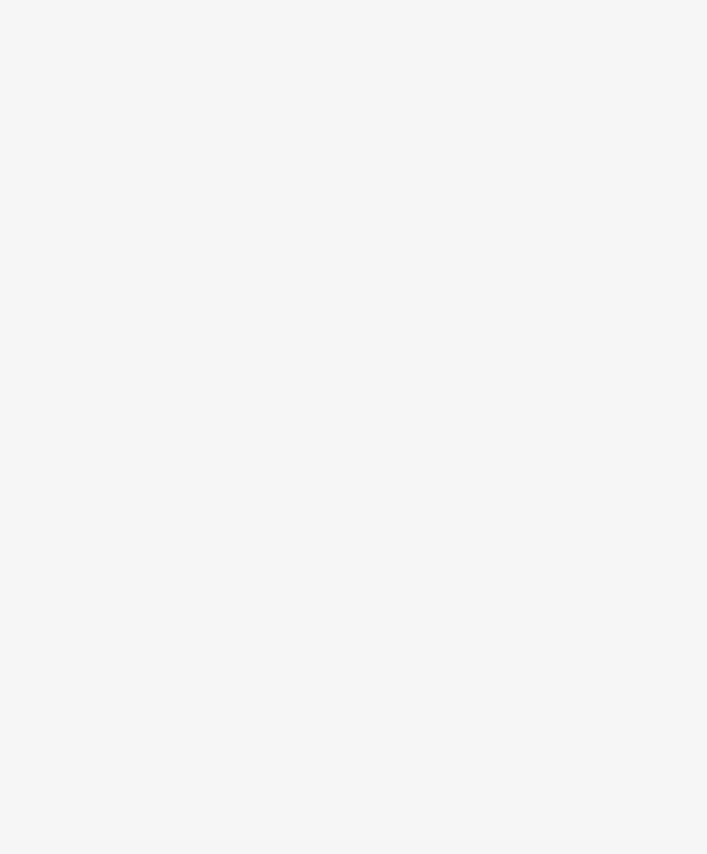
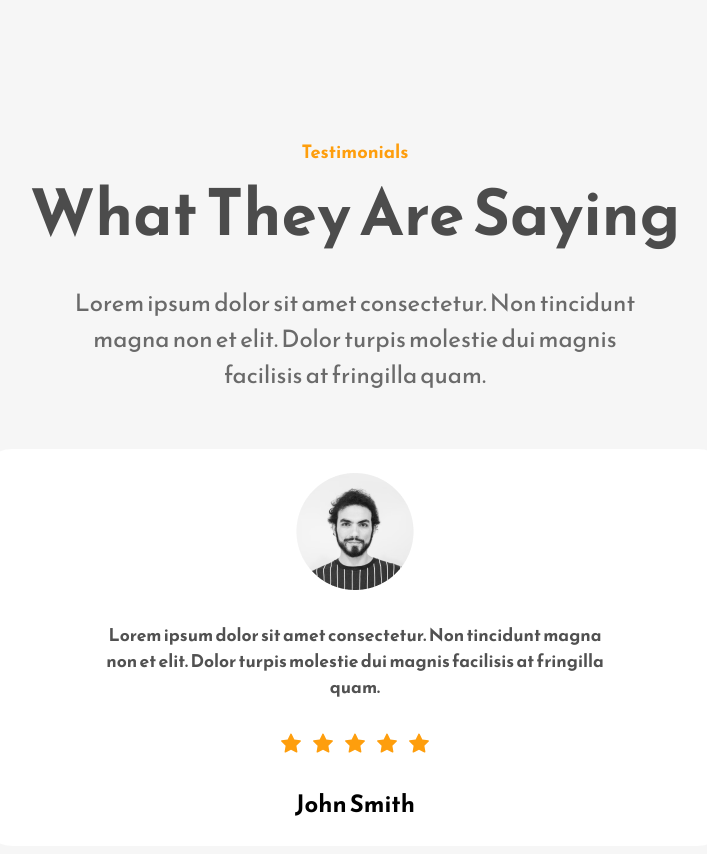
Before and after one commit to chathuradissanayake/Foodie-LandingPage-React, a React (Create React App) app: page / in a window 1280 px wide. Shown: the part 3100-3954 px from the top of the page, without its empty margins (285-992 px from the left). Before the commit the page ends 2998 px from the top, so only its background shows below. Built offline with nearby package versions, Linux system fonts and the light colour scheme.

Commit message:
Testimonials section

```diff
--- a/src/App.js
+++ b/src/App.js
@@ -1,6 +1,7 @@
 import './App.css';
 import About from './Components/About';
 import Home from './Components/Home';
+import Testimonial from './Components/Testimonial';
 import Work from "./Components/Work";
 
 function App() {
@@ -9,6 +10,7 @@
       <Home/>
       <About/>
       <Work/>
+      <Testimonial/>
     </div>
   );
 }
--- /dev/null
+++ b/src/Components/Testimonial.js
@@ -0,0 +1,34 @@
+import React from 'react'
+import { AiFillStar } from "react-icons/ai"
+import ProfilePic from '../Assets/john-doe-image.png'
+
+const Testimonial = () => {
+  return (
+    <div className='work-section-wrapper'>
+        <div className='work-section-top'>
+            <p className='primary-subheading'>Testimonials</p>
+            <h1 className='primary-heading'>What They Are Saying</h1>
+            <p className='primary-text'>Lorem ipsum dolor sit amet consectetur. Non tincidunt
+magna non et elit. Dolor  turpis molestie dui
+magnis facilisis at fringilla quam.</p>
+        </div>
+        <div className='testimonial-section-bottom'>
+            <img src={ProfilePic} alt=''/>
+            <p>Lorem ipsum dolor sit amet consectetur. Non tincidunt
+magna non et elit. Dolor  turpis molestie dui
+magnis facilisis at fringilla quam.</p>
+            <div className='testimonials-stars-container'>
+                <AiFillStar/>
+                <AiFillStar/>
+                <AiFillStar/>
+                <AiFillStar/>
+                <AiFillStar/>
+            </div>
+            <h2>John Smith</h2>
+        </div>
+
+    </div>
+  )
+}
+
+export default Testimonial
```
Also changed, not shown: src/Components/Contact.js (added, +9 -0 lines).
